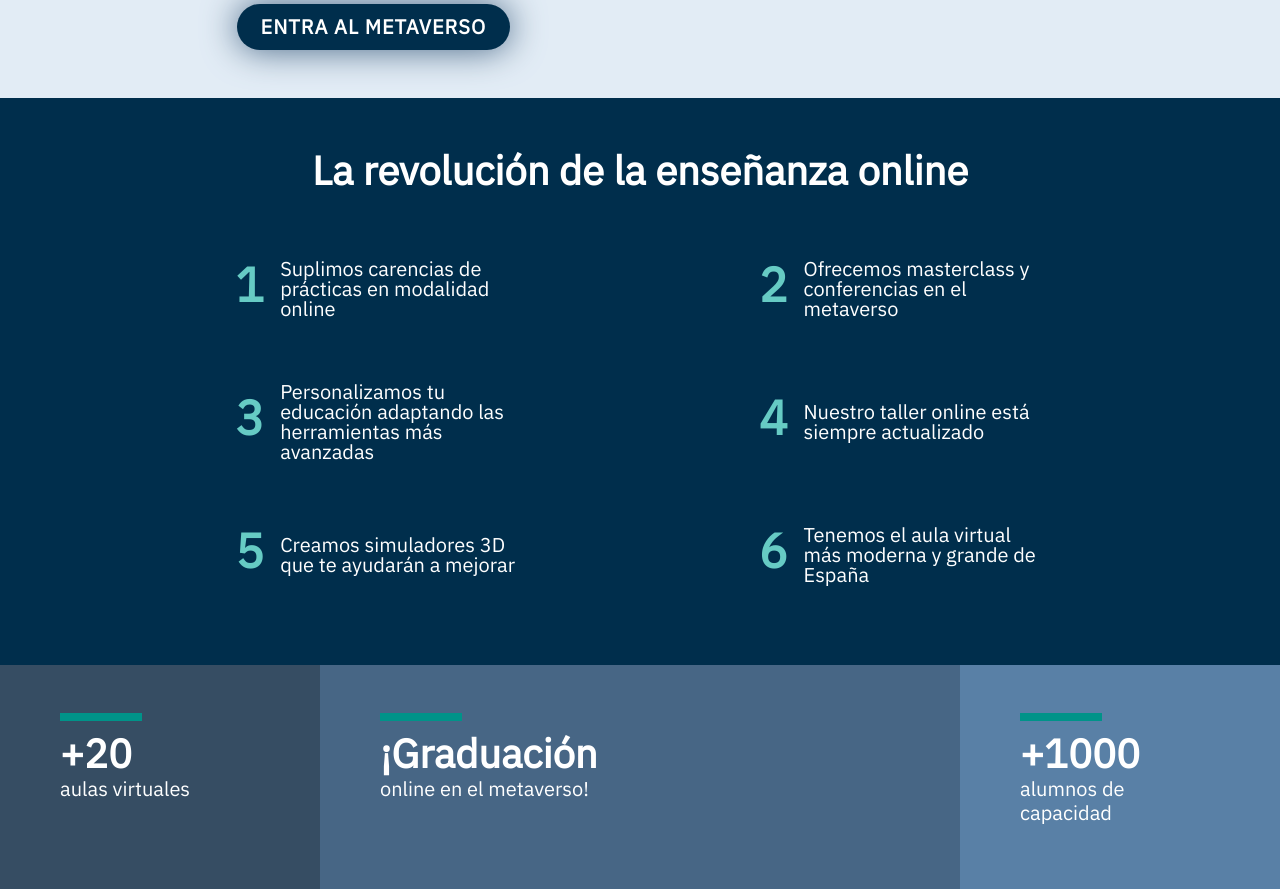
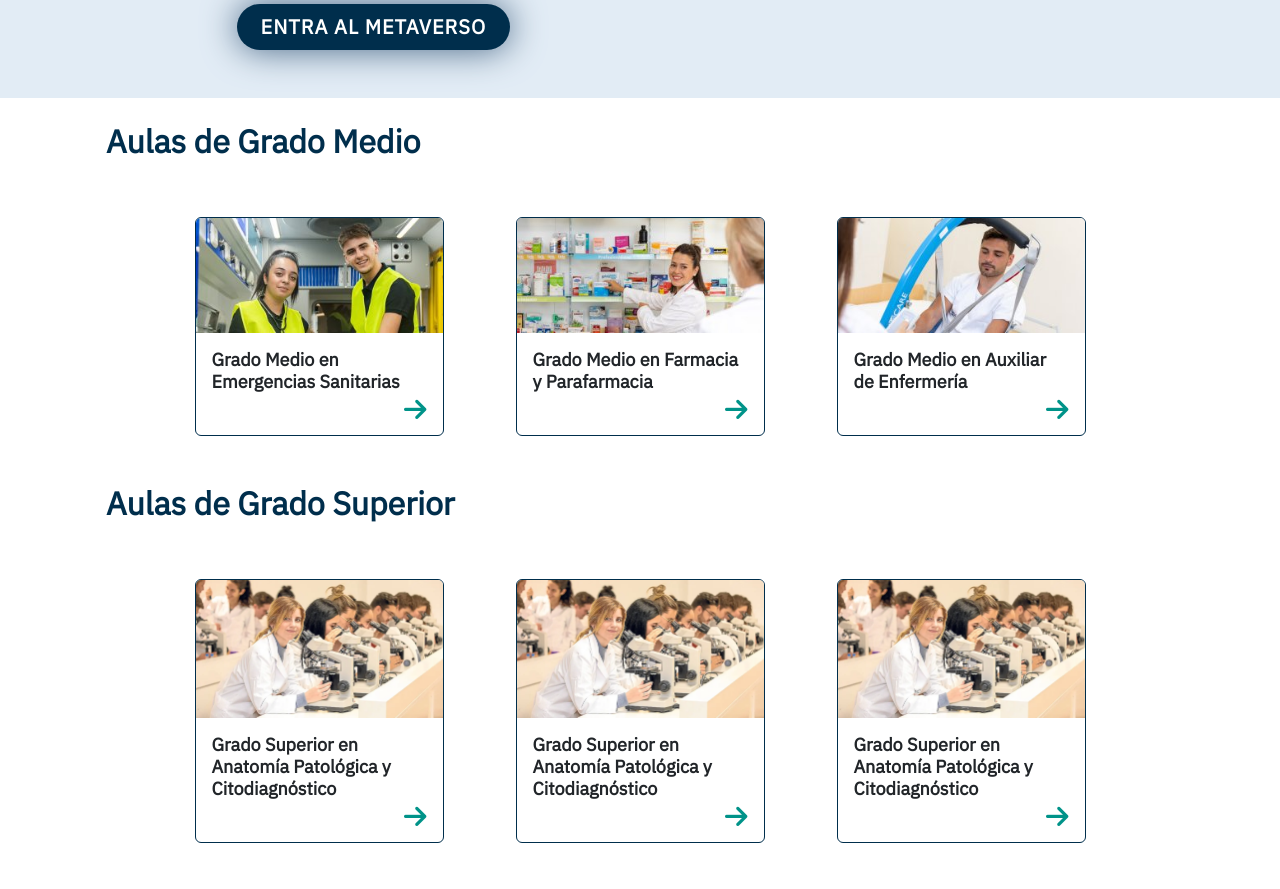
Before and after one commit to Letualtv/Hospital-MEDAC, a PHP site: page / in a window 1280 px wide. Shown: the part 384-1273 px from the top of the page. Run offline with PHP 8.4, Linux system fonts and the light colour scheme; some libraries are stand-ins or nearby versions.

Commit message:
apartado de aulas

```diff
--- a/containers/cards/cards.css
+++ b/containers/cards/cards.css
@@ -1,47 +1,15 @@
-/* Color de fondo de las tarjetas, espaciado y color de letra */
-.cardContainer .cards-row:nth-child(1){
-    background-color: var(--principal);
+.card-title {
+    font-weight: bold;
+    font-size: large;
 }
-.cardContainer .cards-row:nth-child(2){
-    background-color: var(--primary-700);
+article .card{
+    border: 1.5px solid var(--principal);
+    transition: 0.5;
+    transition: background-color 0.2s ease;
+
 }
-.cardContainer .cards-row:nth-child(3){
-    background-color: var(--primary-600);
+article .card:hover {
+border-color: var(--acento);
+filter: brightness(103%);
+background-color: rgba(51, 185, 176, 0.2);
 }
-.cardContainer .cards-row:nth-child(4){
-    background-color: var(--primary-500);
-}
-.cards-row {
-    color: white;
-padding-top: 3rem  !important;
-padding-bottom: 3rem  !important;
-}
-
-
-
-/* Linea separadora */
-.cardsSeparator {
-        border-top: 8px solid var(--acento);
-        height: 2px;
-        max-width: 82px;
-}
-
-/* Estilos de texto */
-.cardTitle {
-    font-weight: 700;
-}
-
-.cardText {
-    font-size:1.25rem;
-    color: white;
-    font-weight: 500 !important;
-    padding: 1.5em 0.7em;
-}
-.cardText:not(div){
-    padding: 0;
-}
-.cardNumber {
-    color: #66cbc4;
-   font-size: 3rem;
-    font-weight: 900;
-}
--- a/containers/cards/cards.html
+++ /dev/null
@@ -1,81 +0,0 @@
-<!-- Tarjetas bajo main -->
-
-<div class="container-fluid">
-  <div class="row align-center cardContainer">
-    <div class="col-12  cards-row ">
-      <h1 class="cardTitle mb-2 col-12 col-xs-10 text-center pb-4 ">
-        La revolución de la enseñanza online
-      </h1>
-      <div class="row justify-content-evenly mx-lg-0 mx-2">
-        <div
-          class="col-md-5 col-lg-3 cardText d-flex lh-1 align-items-center"
-        >
-          <h5 class="cardNumber pe-3">1</h5>
-          Suplimos carencias de prácticas en modalidad online
-        </div>
-        <div
-          class="col-md-5 col-lg-3  cardText d-flex lh-1 align-items-center"
-        >
-          <h5 class="cardNumber pe-3">2</h5>
-          Ofrecemos masterclass y conferencias en el metaverso
-        </div>
-      </div>
-      <div class="row justify-content-evenly mx-lg-0 mx-2">
-        <div
-          class="col-md-5 col-lg-3  cardText d-flex lh-1 align-items-center"
-        >
-          <h5 class="cardNumber pe-3">3</h5>
-          Personalizamos tu educación adaptando las herramientas más avanzadas
-        </div>
-        <div
-          class="col-md-5 col-lg-3  cardText d-flex lh-1 align-items-center"
-        >
-          <h5 class="cardNumber pe-3">4</h5>
-          Nuestro taller online está siempre actualizado
-        </div>
-      </div>
-      <div class="row justify-content-evenly mx-lg-0 mx-2">
-        <div
-          class="col-md-5 col-lg-3  cardText d-flex lh-1 align-items-center"
-        >
-          <h5 class="cardNumber pe-3">5</h5>
-          Creamos simuladores 3D que te ayudarán a mejorar
-        </div>
-        <div
-          class="col-md-5 col-lg-3  cardText d-flex lh-1 align-items-center"
-        >
-          <h5 class="cardNumber pe-3">6</h5>
-          Tenemos el aula virtual más moderna y grande de España
-        </div>
-      </div>
-    </div>
-
-    <div class="col-md-3 cards-row d-flex py-2">
-      <div class="ms-lg-5 ms-5 ms-md-3">
-        <div class="cardsSeparator py-1"></div>
-        <h1 class="cardTitle">
-          +20
-          <p class="cardText">aulas virtuales</p>
-        </h1>
-      </div>
-    </div>
-    <div class="col-md-6 cards-row d-flex py-2">
-      <div class="ms-lg-5 ms-5 ms-md-3">
-        <div class="cardsSeparator py-1"></div>
-        <h1 class="cardTitle">
-          ¡Graduación
-          <p class="cardText">online en el metaverso!</p>
-        </h1>
-      </div>
-    </div>
-    <div class="col-md-3 cards-row d-flex py-2">
-      <div class="mx-lg-5 ms-5 ms-md-3 align-end">
-        <div class="cardsSeparator py-1"></div>
-        <h1 class="cardTitle">
-          +1000
-          <p class="cardText">alumnos de capacidad</p>
-        </h1>
-      </div>
-    </div>
-  </div>
-</div>
--- /dev/null
+++ b/containers/cards/cards1.html
@@ -0,0 +1,56 @@
+<section class="container p-4">
+  <div class="row justify-content-center gap-5 mx-xs-4 m-0">
+    <h2 class="fw-bold blue">Aulas de Grado Medio</h2>
+
+    <article class="col-lg-3 col-md-5">
+      <a href="#">
+        <div class="card">
+          <img src="assets\fotosGrado\Emergencias.jpg" class="card-img-top"
+            alt="Grado Superior en Anatomía Patológica y Citodiagnóstico" />
+          <div class="card-body">
+            <h5 class="card-title">
+              Grado Medio en Emergencias Sanitarias
+            </h5>
+            <div class="text-end">
+              <i class="fa-solid fa-2xl fa-arrow-right" style="color: var(--acento)"></i>
+            </div>
+          </div>
+        </div>
+      </a>
+    </article>
+
+    <article class="col-lg-3 col-md-5">
+      <a href="#">
+        <div class="card">
+          <img src="assets\fotosGrado\Farmacia.jpg" class="card-img-top"
+            alt="Grado Superior en Anatomía Patológica y Citodiagnóstico" />
+          <div class="card-body">
+            <h5 class="card-title">
+              Grado Medio en Farmacia y Parafarmacia
+            </h5>
+            <div class="text-end">
+              <i class="fa-solid fa-2xl fa-arrow-right" style="color: var(--acento)"></i>
+            </div>
+          </div>
+        </div>
+      </a>
+    </article>
+
+    <article class="col-lg-3 col-md-5">
+      <a href="#">
+        <div class="card">
+          <img src="assets\fotosGrado\TCAE.jpg" class="card-img-top"
+            alt="Grado Superior en Anatomía Patológica y Citodiagnóstico" />
+          <div class="card-body">
+            <h5 class="card-title">
+              Grado Medio en Auxiliar de Enfermería
+            </h5>
+            <div class="text-end">
+              <i class="fa-solid fa-2xl fa-arrow-right" style="color: var(--acento)"></i>
+            </div>
+          </div>
+        </div>
+      </a>
+    </article>
+  </div>
+</section>
--- /dev/null
+++ b/containers/cards/cards2.html
@@ -0,0 +1,224 @@
+<section class="container p-4">
+  <div class="row justify-content-center gap-5 mx-xs-2 m-0">
+
+    <h2 class="fw-bold blue">Aulas de Grado Superior</h2>
+
+
+    <article class="col-lg-3 col-md-5">
+        <a href="#"><div class="card">
+          <img
+            src="assets\fotosGrado\anatomia.webp"
+            class="card-img-top"
+            alt="Grado Superior en Anatomía Patológica y Citodiagnóstico"
+          />
+          <div class="card-body">
+            <h5 class="card-title">
+              Grado Superior en Anatomía Patológica y Citodiagnóstico
+            </h5>
+            <div class="text-end">
+
+                <i
+                  class="fa-solid fa-2xl fa-arrow-right"
+                  style="color: var(--acento)"
+                ></i
+              >
+            </div>
+          </div>
+        </div></a>
+      </article>
+
+
+    <article class="col-lg-3 col-md-5">
+        <a href="#"><div class="card">
+          <img
+            src="assets\fotosGrado\anatomia.webp"
+            class="card-img-top"
+            alt="Grado Superior en Anatomía Patológica y Citodiagnóstico"
+          />
+          <div class="card-body">
+            <h5 class="card-title">
+              Grado Superior en Anatomía Patológica y Citodiagnóstico
+            </h5>
+            <div class="text-end">
+
+                <i
+                  class="fa-solid fa-2xl fa-arrow-right"
+                  style="color: var(--acento)"
+                ></i
+              >
+            </div>
+          </div>
+        </div></a>
+      </article>
+
+
+    <article class="col-lg-3 col-md-5">
+        <a href="#"><div class="card">
+          <img
+            src="assets\fotosGrado\anatomia.webp"
+            class="card-img-top"
+            alt="Grado Superior en Anatomía Patológica y Citodiagnóstico"
+          />
+          <div class="card-body">
+            <h5 class="card-title">
+              Grado Superior en Anatomía Patológica y Citodiagnóstico
+            </h5>
+            <div class="text-end">
+
+                <i
+                  class="fa-solid fa-2xl fa-arrow-right"
+                  style="color: var(--acento)"
+                ></i
+              >
+            </div>
+          </div>
+        </div></a>
+      </article>
+
+
+    <article class="col-lg-3 col-md-5">
+        <a href="#"><div class="card">
+          <img
+            src="assets\fotosGrado\anatomia.webp"
+            class="card-img-top"
+            alt="Grado Superior en Anatomía Patológica y Citodiagnóstico"
+          />
+          <div class="card-body">
+            <h5 class="card-title">
+              Grado Superior en Anatomía Patológica y Citodiagnóstico
+            </h5>
+            <div class="text-end">
+
+                <i
+                  class="fa-solid fa-2xl fa-arrow-right"
+                  style="color: var(--acento)"
+                ></i
+              >
+            </div>
+          </div>
+        </div></a>
+      </article>
+
+
+    <article class="col-lg-3 col-md-5">
+        <a href="#"><div class="card">
+          <img
+            src="assets\fotosGrado\anatomia.webp"
+            class="card-img-top"
+            alt="Grado Superior en Anatomía Patológica y Citodiagnóstico"
+          />
+          <div class="card-body">
+            <h5 class="card-title">
+              Grado Superior en Anatomía Patológica y Citodiagnóstico
+            </h5>
+            <div class="text-end">
+
+                <i
+                  class="fa-solid fa-2xl fa-arrow-right"
+                  style="color: var(--acento)"
+                ></i
+              >
+            </div>
+          </div>
+        </div></a>
+      </article>
+
+
+    <article class="col-lg-3 col-md-5">
+        <a href="#"><div class="card">
+          <img
+            src="assets\fotosGrado\anatomia.webp"
+            class="card-img-top"
+            alt="Grado Superior en Anatomía Patológica y Citodiagnóstico"
+          />
+          <div class="card-body">
+            <h5 class="card-title">
+              Grado Superior en Anatomía Patológica y Citodiagnóstico
+            </h5>
+            <div class="text-end">
+
+                <i
+                  class="fa-solid fa-2xl fa-arrow-right"
+                  style="color: var(--acento)"
+                ></i
+              >
+            </div>
+          </div>
+        </div></a>
+      </article>
+
+
+    <article class="col-lg-3 col-md-5">
+        <a href="#"><div class="card">
+          <img
+            src="assets\fotosGrado\anatomia.webp"
+            class="card-img-top"
+            alt="Grado Superior en Anatomía Patológica y Citodiagnóstico"
+          />
+          <div class="card-body">
+            <h5 class="card-title">
+              Grado Superior en Anatomía Patológica y Citodiagnóstico
+            </h5>
+            <div class="text-end">
+
+                <i
+                  class="fa-solid fa-2xl fa-arrow-right"
+                  style="color: var(--acento)"
+                ></i
+              >
+            </div>
+          </div>
+        </div></a>
+      </article>
+
+
+    <article class="col-lg-3 col-md-5">
+        <a href="#"><div class="card">
+          <img
+            src="assets\fotosGrado\anatomia.webp"
+            class="card-img-top"
+            alt="Grado Superior en Anatomía Patológica y Citodiagnóstico"
+          />
+          <div class="card-body">
+            <h5 class="card-title">
+              Grado Superior en Anatomía Patológica y Citodiagnóstico
+            </h5>
+            <div class="text-end">
+
+                <i
+                  class="fa-solid fa-2xl fa-arrow-right"
+                  style="color: var(--acento)"
+                ></i
+              >
+            </div>
+          </div>
+        </div></a>
+      </article>
+
+
+    <article class="col-lg-3 col-md-5">
+        <a href="#"><div class="card">
+          <img
+            src="assets\fotosGrado\anatomia.webp"
+            class="card-img-top"
+            alt="Grado Superior en Anatomía Patológica y Citodiagnóstico"
+          />
+          <div class="card-body">
+            <h5 class="card-title">
+              Grado Superior en Anatomía Patológica y Citodiagnóstico
+            </h5>
+            <div class="text-end">
+
+                <i
+                  class="fa-solid fa-2xl fa-arrow-right"
+                  style="color: var(--acento)"
+                ></i
+              >
+            </div>
+          </div>
+        </div></a>
+      </article>
+
+
+  </div>
+</section>
--- a/index.php
+++ b/index.php
@@ -42,9 +42,8 @@
   <!-- ENLACE COMPONENTES -->
   <?php require('containers/navbar/navbar.html') ?>
   <?php require('containers/main/main.html') ?>
-  <?php require('containers/cards/cards.html') ?>
-  <?php require('containers/gallery/gallery.html') ?>
-  <?php require('containers/video/video.html') ?>
+  <?php require('containers/cards/cards1.html') ?>
+  <?php require('containers/cards/cards2.html') ?>
   <?php require('containers/contact/contact.html') ?>
   <?php require('containers/footer/footer.html') ?>
 
```
Also changed, not shown: assets/fotosGrado/Audiologia.jpg (added), assets/fotosGrado/Dietetica.jpg (added), assets/fotosGrado/Documentacion.jpg (added), assets/fotosGrado/Emergencias.jpg (added), assets/fotosGrado/Farmacia.jpg (added), assets/fotosGrado/Higiene.jpg (added), assets/fotosGrado/Laboratorio.jpg (added), assets/fotosGrado/Protesis.jpg (added), assets/fotosGrado/Sanidad.jpg (added), assets/fotosGrado/TCAE.jpg (added), assets/fotosGrado/anatomia.webp (added), assets/fotosGrado/radioterapia.jpg (added).
